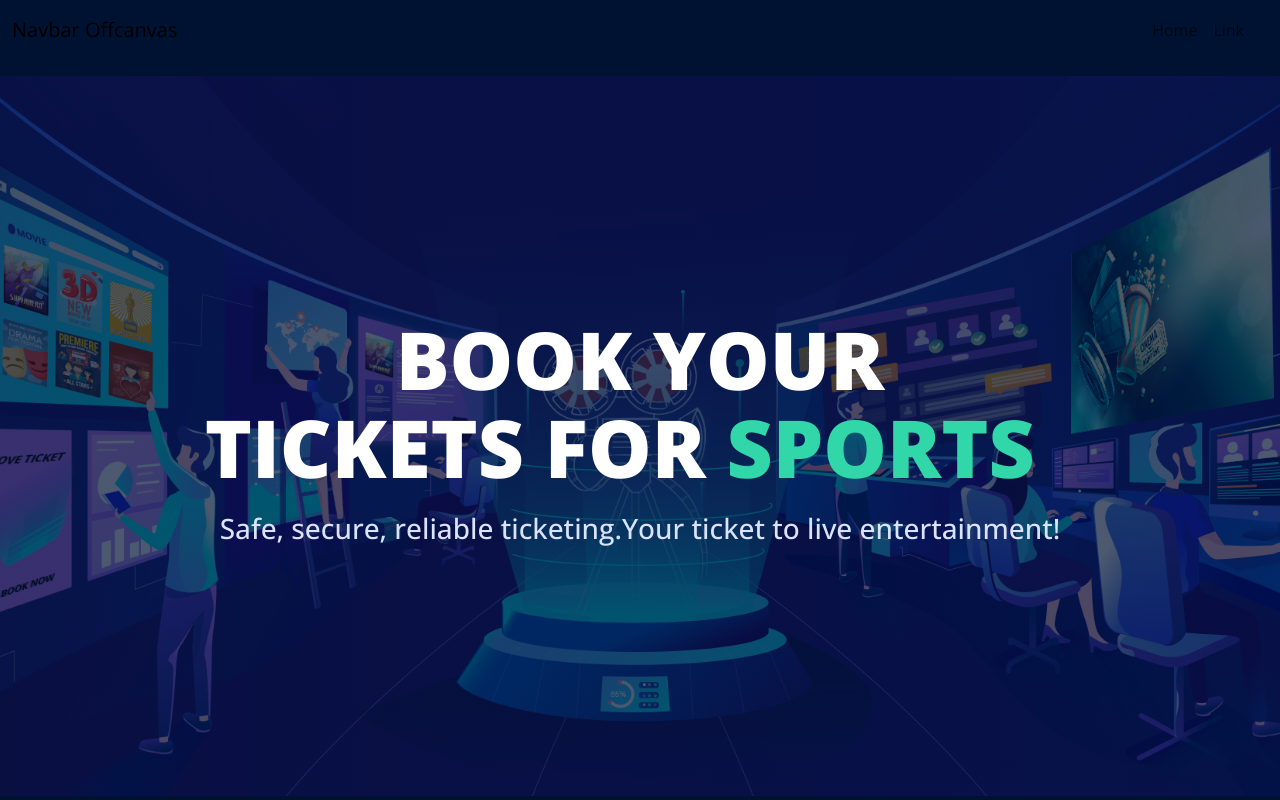
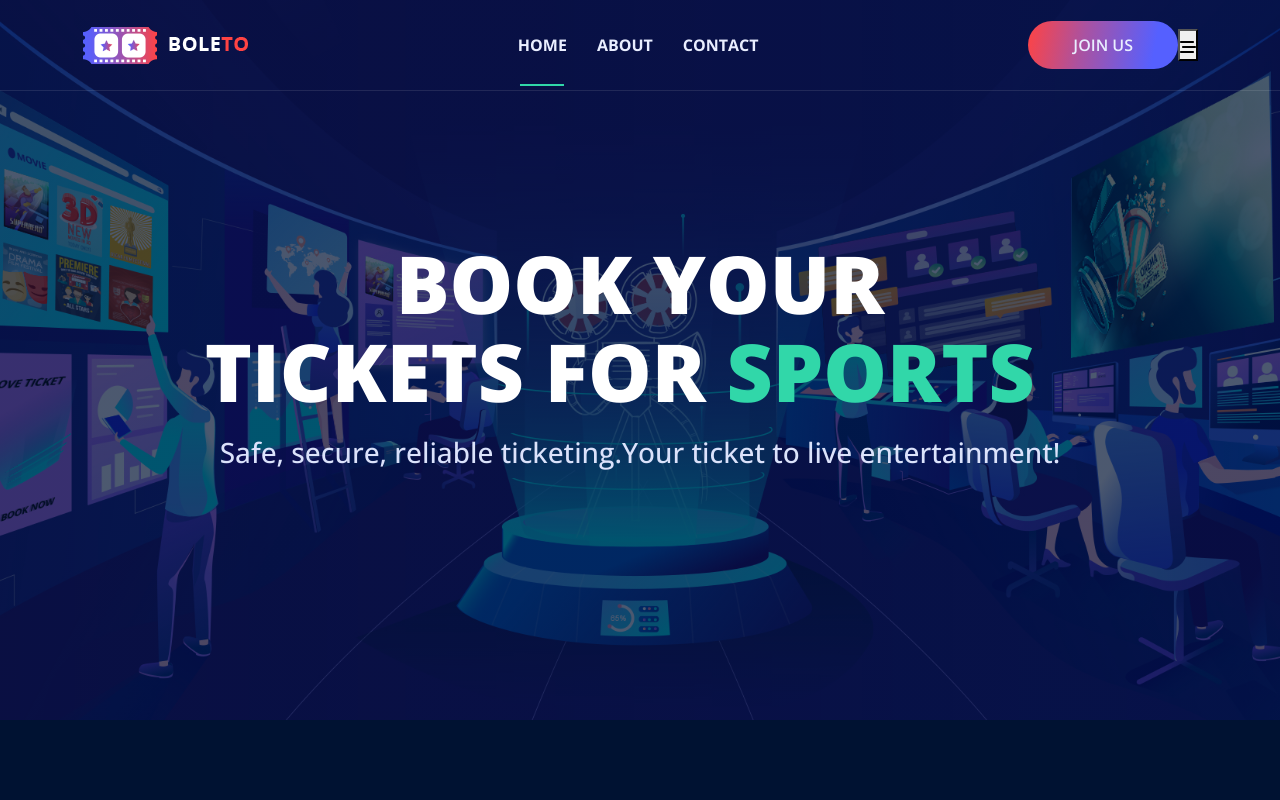
Before and after one commit to Solaiman366882/Boleto_Show_FrontEnd, a React (Vite) app: page / in a window 1280 px wide. Shown: the top 800 px of the page. Built offline with nearby package versions, Linux system fonts and the light colour scheme; no server answers.

Commit message:
header section design completed

```diff
--- a/src/Components/Header/Header.jsx
+++ b/src/Components/Header/Header.jsx
@@ -1,31 +1,139 @@
-import { Container, Nav, Navbar, Offcanvas } from "react-bootstrap";
+import { Container, Offcanvas } from "react-bootstrap";
+import logo from "../../assets/Images/logo.png";
+import { NavLink } from "react-router-dom";
+import { useState } from "react";
+import { FaBarsStaggered } from "react-icons/fa6";
 
 const Header = () => {
+	const [show, setShow] = useState(false);
+
+	const handleClose = () => setShow(false);
+	const handleShow = () => setShow(true);
+
 	return (
 		<div className="header-section">
-            <Navbar expand="md" className="mb-3 navbar-transparent ">
-                <Container fluid>
-                    <Navbar.Brand href="#">Navbar Offcanvas</Navbar.Brand>
-                    <Navbar.Toggle aria-controls={`offcanvasNavbar-expand-md`} />
-                    <Navbar.Offcanvas
-                        id={`offcanvasNavbar-expand-md`}
-                        aria-labelledby={`offcanvasNavbarLabel-expand-md`}
-                        placement="end"
+			<Container>
+				<nav className="menu-area">
+					<div className="logo-area">
+						<img src={logo} alt="" />
+					</div>
+					<div className="menu-btn">
+						<ul>
+							<li>
+								<NavLink
+									to="/"
+									className={({ isActive, isPending }) =>
+										isPending
+											? "pending"
+											: isActive
+											? "active"
+											: ""
+									}
 								>
+									home
+								</NavLink>
+							</li>
+							<li>
+								<NavLink
+									to="/about"
+									className={({ isActive, isPending }) =>
+										isPending
+											? "pending"
+											: isActive
+											? "active"
+											: ""
+									}
+								>
+									about
+								</NavLink>
+							</li>
+							<li>
+								<NavLink
+									to="/about"
+									className={({ isActive, isPending }) =>
+										isPending
+											? "pending"
+											: isActive
+											? "active"
+											: ""
+									}
+								>
+									contact
+								</NavLink>
+							</li>
+						</ul>
+						<button className="c-btn">Join Us</button>
+					</div>
+					<div>
+						<button className="show-menu" onClick={handleShow}>
+							<FaBarsStaggered />
+						</button>
+						<Offcanvas show={show} onHide={handleClose}>
 							<Offcanvas.Header closeButton>
-                            <Offcanvas.Title id={`offcanvasNavbarLabel-expand-md`}>
-                                Offcanvas
-                            </Offcanvas.Title>
+								<Offcanvas.Title><img src={logo}></img></Offcanvas.Title>
 							</Offcanvas.Header>
 							<Offcanvas.Body>
-                            <Nav className="justify-content-end flex-grow-1 pe-3">
-                                <Nav.Link href="#action1">Home</Nav.Link>
-                                <Nav.Link href="#action2">Link</Nav.Link>
-                            </Nav>
+								<div className="menu-btn">
+									<ul>
+										<li>
+											<NavLink
+												to="/"
+												className={({
+													isActive,
+													isPending,
+												}) =>
+													isPending
+														? "pending"
+														: isActive
+														? "active"
+														: ""
+												}
+											>
+												home
+											</NavLink>
+										</li>
+										<li>
+											<NavLink
+												to="/about"
+												className={({
+													isActive,
+													isPending,
+												}) =>
+													isPending
+														? "pending"
+														: isActive
+														? "active"
+														: ""
+												}
+											>
+												about
+											</NavLink>
+										</li>
+										<li>
+											<NavLink
+												to="/about"
+												className={({
+													isActive,
+													isPending,
+												}) =>
+													isPending
+														? "pending"
+														: isActive
+														? "active"
+														: ""
+												}
+											>
+												contact
+											</NavLink>
+										</li>
+									</ul>
+									<button className="c-btn">Join Us</button>
+								</div>
 							</Offcanvas.Body>
-                    </Navbar.Offcanvas>
+						</Offcanvas>
+					</div>
+				</nav>
 			</Container>
-            </Navbar>
 		</div>
 	);
 };
--- a/src/index.css
+++ b/src/index.css
@@ -68,9 +68,6 @@ a {
 	padding: 110px 0;
 }
 
-.header-section {
-	background: transparent !important;
-}
 
 .navbar-transparent {
 	background-color: transparent !important;
@@ -83,6 +80,77 @@ a {
 }
 
 /* =================== Global Css End ==================== */
+
+/* =================== Header Section Css Start ==================== */
+.header-section {
+	border-bottom: 1px solid rgba(255, 255, 255, 0.102);
+	padding: 21px 0;
+	position: fixed;
+	width: 100%;
+	top: 0;
+	left: 0;
+	z-index: 99;
+	background: transparent !important;
+}
+.header-section nav.menu-area {
+    width: 100%;
+    display: flex;
+    justify-content: space-between;
+    align-items: center;
+}
+.header-section nav.menu-area .menu-btn {
+    width: 100%;
+    display: flex;
+    justify-content: space-between;
+    align-items: center;
+}
+.header-section nav.menu-area .menu-btn ul {
+    display: flex;
+    justify-content: center;
+    flex: 1;
+    gap: 20px;
+    align-items: center;
+}
+.offcanvas.offcanvas-start.show .menu-btn ul a,
+.header-section nav.menu-area .menu-btn ul a{
+    color: #e9eeff;
+    font-size: 16px;
+    font-weight: 700;
+    text-transform: uppercase;
+    padding: 5px;
+	position: relative;
+	transition: all ease 0.3s;
+}
+.offcanvas.offcanvas-start.show .menu-btn ul a::after,
+.header-section nav.menu-area .menu-btn ul a::after{
+    width: 0;
+    height: 0;
+    background: #31d7a9;
+    top: calc(100% + 20px);
+	left: 50%;
+    position: absolute;
+    content: "";
+	transform: translateX(-50%);
+	transition: all ease 0.3s;
+	visibility: hidden;
+	opacity: 0;
+}
+.offcanvas.offcanvas-start.show .menu-btn ul a.active::after,
+.offcanvas.offcanvas-start.show .menu-btn ul a:hover:after,
+.header-section nav.menu-area .menu-btn ul a.active::after,
+.header-section nav.menu-area .menu-btn ul a:hover::after{
+	width: calc(100% - 15px);
+    height: 2px;
+	visibility: visible;
+	opacity: 1;
+}
+.offcanvas.offcanvas-start.show {
+    background: #0a1e5e;
+}
+.offcanvas.offcanvas-start.show .c-btn{
+    margin-top: 30px;
+}
+/* =================== Header Section Css End ==================== */
 
 /* =================== Banner Section Css Start ==================== */
 .banner-section {
```
Lines whose indentation alone changed are shown as unchanged.
